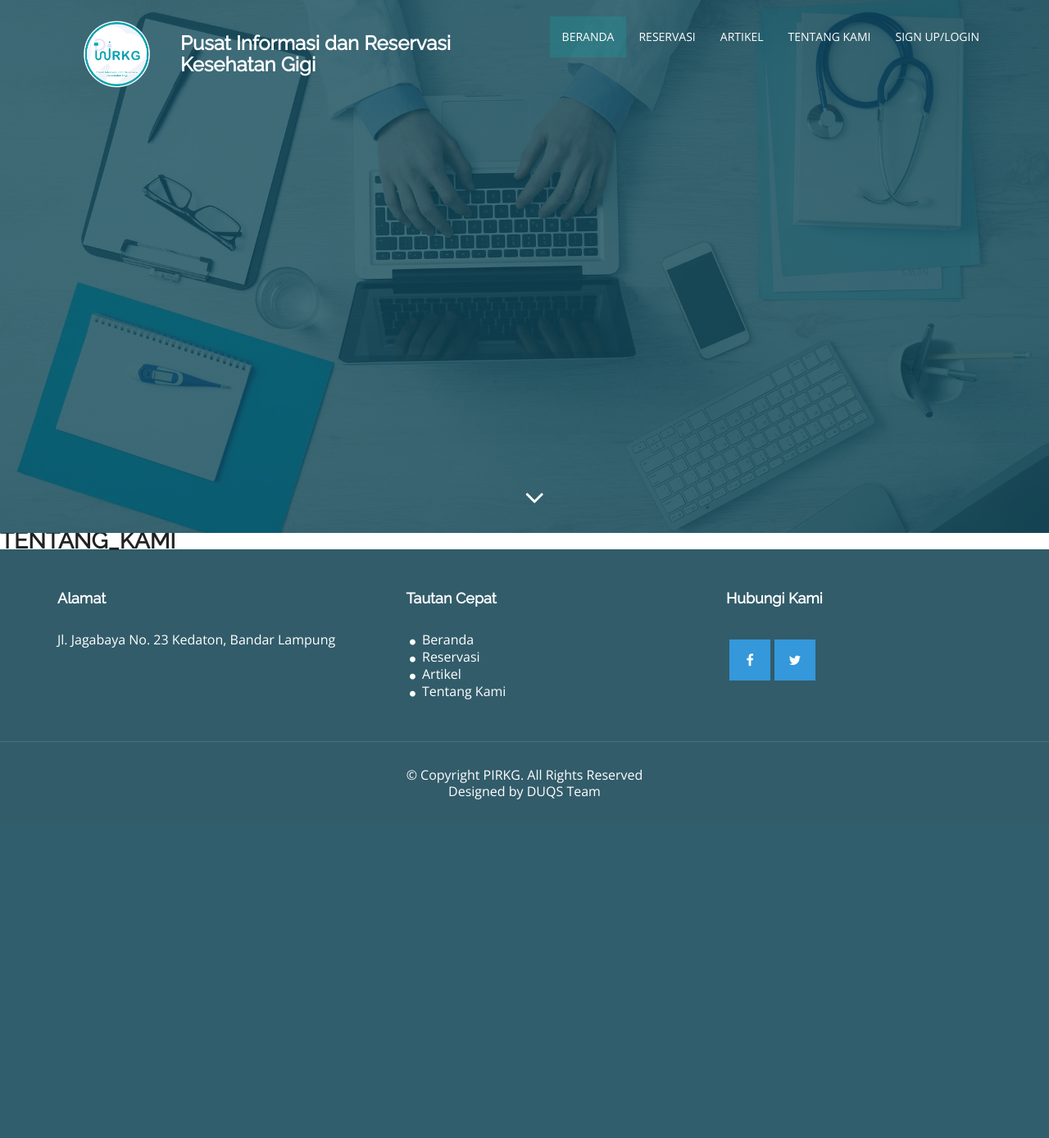
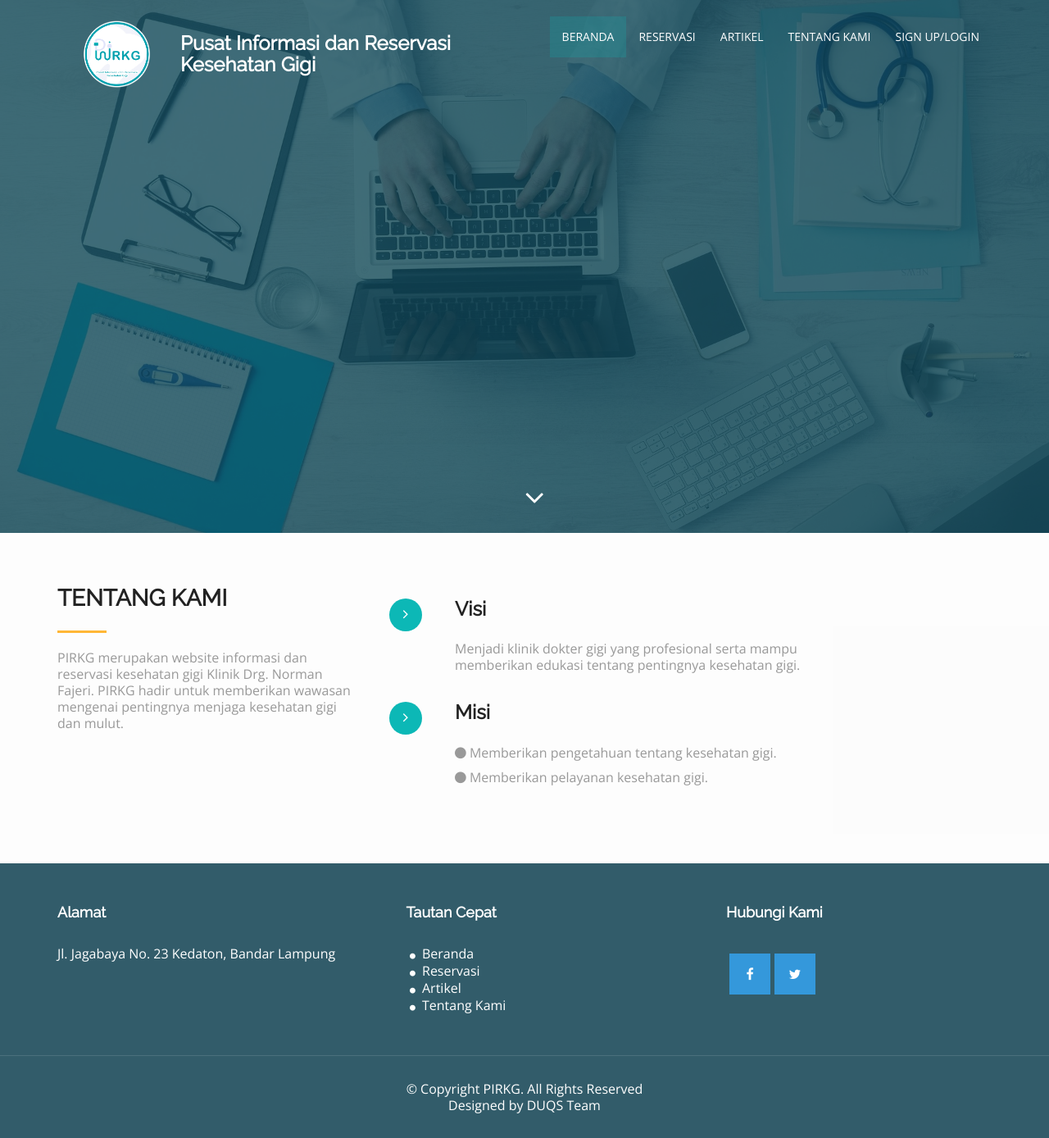
Before and after one commit to Mariadinii/PIRKG, a CodeIgniter app: page /PIRKG/tentang_kami in a window 1280 px wide. Shown: the whole page at 82% size. Before the commit the page ends 975 px from the top, so only its background shows below. Run offline with CodeIgniter, Linux system fonts and the light colour scheme; some libraries are stand-ins or nearby versions; some web fonts are replaced.

Commit message:
Update tentang_kami.php
ADD tampilan halaman web tentang kami

```diff
--- a/application/views/pages/tentang_kami.php
+++ b/application/views/pages/tentang_kami.php
@@ -1 +1,34 @@
-<h2><?= $title ?></h2>
+<!--tentang kami-->
+<section id="about" class="section-padding">
+  <div class="container">
+    <div class="row">
+      <div class="col-md-4 col-sm-6 col-xs-12">
+        <div class="section-title">
+          <h2 class="head-title lg-line">Tentang Kami</h2>
+          <hr class="botm-line">
+          <p class="sec-para">PIRKG merupakan website informasi dan reservasi kesehatan gigi Klinik Drg. Norman Fajeri. PIRKG hadir untuk memberikan wawasan mengenai pentingnya menjaga kesehatan gigi dan mulut.</p>
+        </div>
+      </div>
+      <div class="col-md-8 col-sm-6 col-xs-12">
+        <div style="visibility: visible;" class="col-sm-9 more-features-box">
+          <div class="more-features-box-text">
+            <div class="more-features-box-text-icon"> <i class="fa fa-angle-right" aria-hidden="true"></i> </div>
+            <div class="more-features-box-text-description">
+              <h3>Visi</h3>
+              <p>Menjadi klinik dokter gigi yang profesional serta mampu memberikan edukasi tentang pentingnya kesehatan gigi.</p>
+            </div>
+          </div>
+          <div class="more-features-box-text">
+            <div class="more-features-box-text-icon"> <i class="fa fa-angle-right" aria-hidden="true"></i> </div>
+            <div class="more-features-box-text-description">
+              <h3>Misi</h3>
+              <p><i class="fa fa-circle"></i> Memberikan pengetahuan tentang kesehatan gigi.</p>
+              <p><i class="fa fa-circle"></i> Memberikan pelayanan kesehatan gigi.</p>
+            </div>
+          </div>
+        </div>
+      </div>
+    </div>
+  </div>
+</section>
+<!--/ tentang kami-->
```
